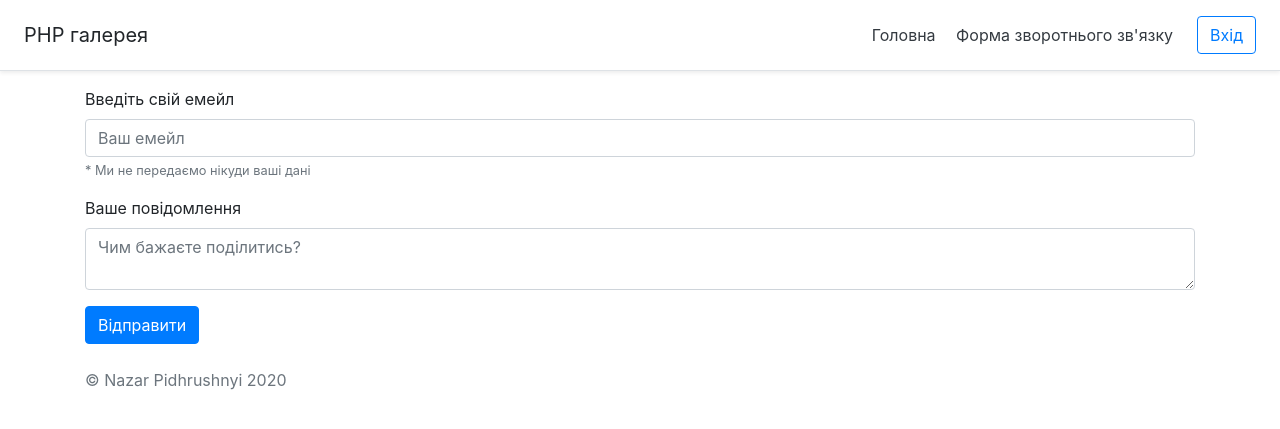
After one commit to nazar197/php-gallery, a PHP site: page /feedback.php in a window 1280 px wide. The commit adds this page. Shown: the top 429 px of the page. Run offline with PHP 8.4, Linux system fonts and the light colour scheme.

Commit message:
feat: implement sending feedback to Telegram bot

```diff
--- /dev/null
+++ b/feedback.php
@@ -0,0 +1,34 @@
+<?php
+if (isset($_POST['email']) && isset($_POST['message'])) {
+  $chatId = '';
+  $token = '';
+  $text = urlencode($_POST['email']."\n".$_POST['message']);
+
+  file_get_contents("https://api.telegram.org/bot{$token}/sendMessage?chat_id={$chatId}&parse_mode=html&text={$text}");
+  $message = 'Дякуємо за ваше повідомлення!';
+}
+?>
+
+<!DOCTYPE html>
+<html lang="uk">
+<?php include 'includes/head.php' ?>
+<body>
+  <?php include 'includes/header.php'; ?>
+  <div class="container">
+    <?php include 'includes/message.php' ?>
+    <form method="POST">
+      <div class="form-group">
+        <label for="inputEmail">Введіть свій емейл</label>
+        <input type="email" name="email" class="form-control" id="inputEmail" aria-describedby="emailWarning" placeholder="Ваш емейл">
+        <small id="emailWarning" class="form-text text-muted">* Ми не передаємо нікуди ваші дані</small>
+      </div>
+      <div class="form-group">
+        <label for="inputMessage">Ваше повідомлення</label>
+        <textarea type="text" name="message" class="form-control" id="inputMessage" placeholder="Чим бажаєте поділитись?"></textarea>
+      </div>
+      <button type="submit" class="btn btn-primary">Відправити</button>
+    </form>
+  </div>
+  <?php include 'includes/footer.php'; ?>
+</body>
+</html>
--- a/includes/footer.php
+++ b/includes/footer.php
@@ -1,9 +1,5 @@
 <footer class="text-muted">
   <div class="container">
-    <p class="float-right">
-      <a href="#">Back to top</a>
-    </p>
-    <p>Album example is © Bootstrap, but please download and customize it for yourself!</p>
-    <p>New to Bootstrap? <a href="https://getbootstrap.com/">Visit the homepage</a> or read our <a href="/docs/4.5/getting-started/introduction/">getting started guide</a>.</p>
+    <br/><p>&copy; Nazar Pidhrushnyi 2020</p>
   </div>
 </footer>
--- a/includes/header.php
+++ b/includes/header.php
@@ -2,7 +2,7 @@
   <h5 class="my-0 mr-md-auto font-weight-normal">PHP галерея</h5>
   <nav class="my-2 my-md-0 mr-md-3">
     <a class="p-2 text-dark" href="/">Головна</a>
-    <a class="p-2 text-dark" href="#">Форма зворотнього зв'язку</a>
+    <a class="p-2 text-dark" href="/feedback.php">Форма зворотнього зв'язку</a>
   </nav>
   <?php if (isset($_COOKIE['auth'])): ?>
     <a class="btn btn-outline-primary" href="/auth.php?exit">Вихід</a>
```
Also changed, not shown: auth.php (+3 -13 lines), index.php (+3 -9 lines).
